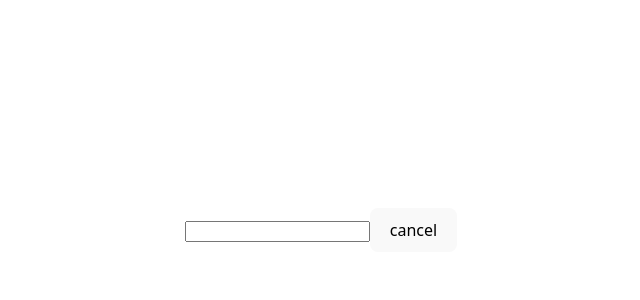
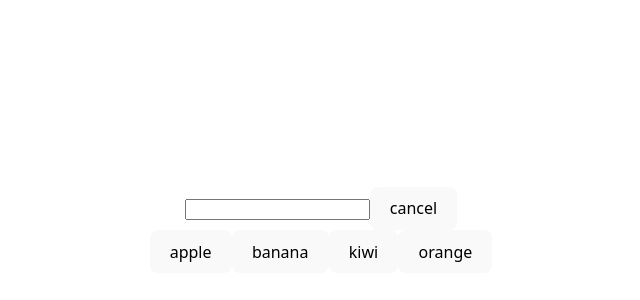
Before and after one commit to kiran-kharsel/auto-complete-component, a React (Vite) app: page / in a window 1280 px wide. Shown: the part 170-470 px from the top of the page, without its empty margins (319-959 px from the left). Built offline with nearby package versions, Linux system fonts and the light colour scheme.

Commit message:
feat: show suggestion-list in ui

```diff
--- a/src/components/auto-complete/AutoComplete.jsx
+++ b/src/components/auto-complete/AutoComplete.jsx
@@ -3,19 +3,27 @@ import './style.css'
 
 import TextInput from './text-input'
 import Button from './button'
+import SuggestionsList from './suggestion-list'
 
 function AutoComplete({suggestions}) {
   const [query, setQuery] = useState('');
 
   function handleChange(value){
     setQuery(value)
-  }
+  };
+
+
+
   return (
     <div>
       <div>
         <TextInput value={query} onChange={handleChange}/>
         <Button label='cancel'/>
       </div>
+
+      <div>
+        <SuggestionsList suggestions={suggestions}/>
+      </div>
     </div>
   )
 }
--- a/src/components/auto-complete/list-item/ListItem.jsx
+++ b/src/components/auto-complete/list-item/ListItem.jsx
@@ -1,9 +1,11 @@
 import React from 'react'
 import './style.css'
 
-function ListItem() {
+import Button from '../button'
+
+function ListItem({suggestion}) {
   return (
-    <div>ListItem</div>
+    <Button label={suggestion}/>
   )
 }
 
--- a/src/components/auto-complete/suggestion-list/SuggestionList.jsx
+++ b/src/components/auto-complete/suggestion-list/SuggestionList.jsx
@@ -1,9 +1,18 @@
 import React from 'react'
 import './style.css'
 
-function SuggestionList() {
+import ListItem from '../list-item'
+
+function SuggestionList({suggestions}) {
+
   return (
-    <div>SuggestionList</div>
+    <div>
+      {suggestions.map((suggestion) => {
+        return (
+          <ListItem key={suggestion} suggestion={suggestion}/>
+        )
+      })}
+    </div>
   )
 }
 
```
